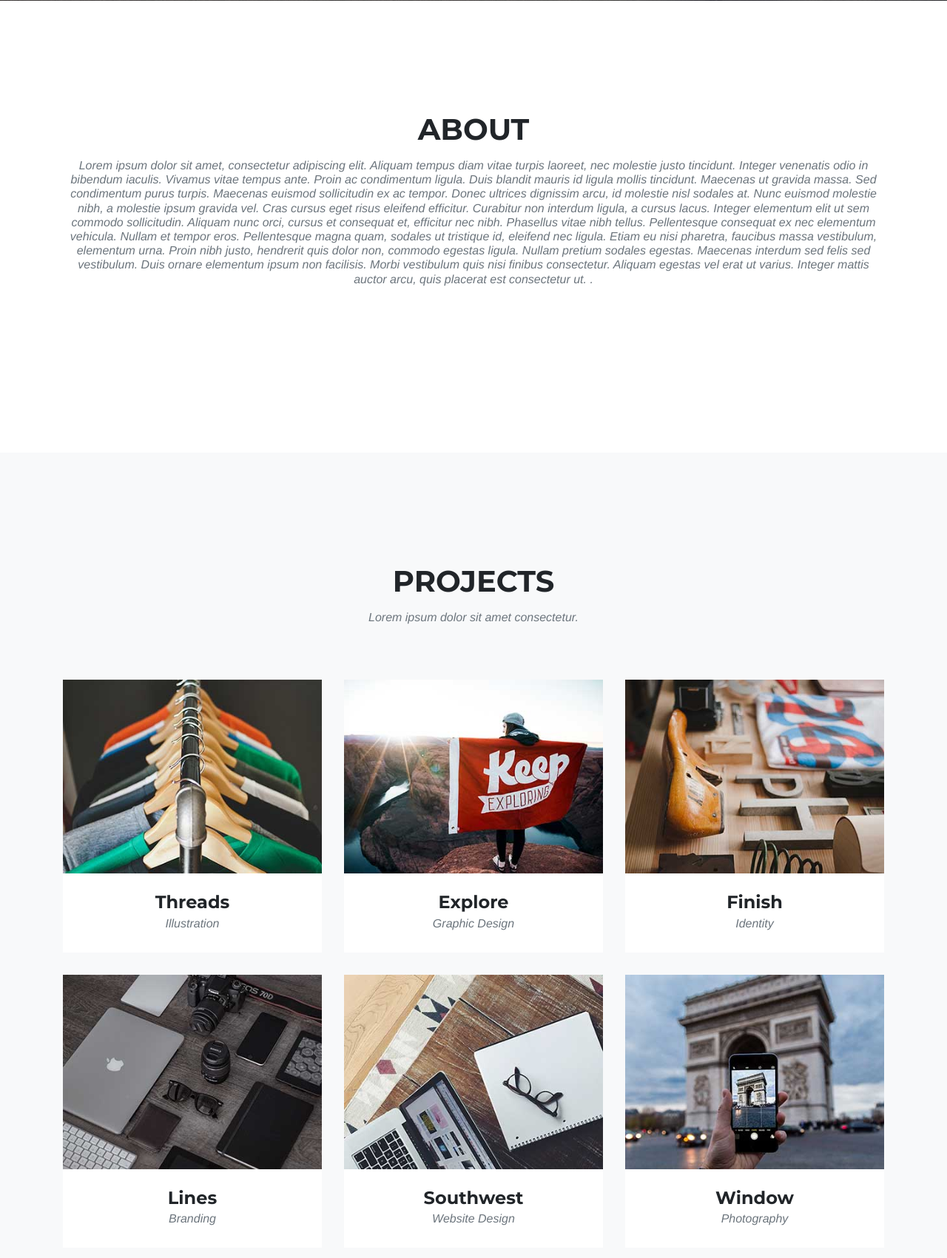
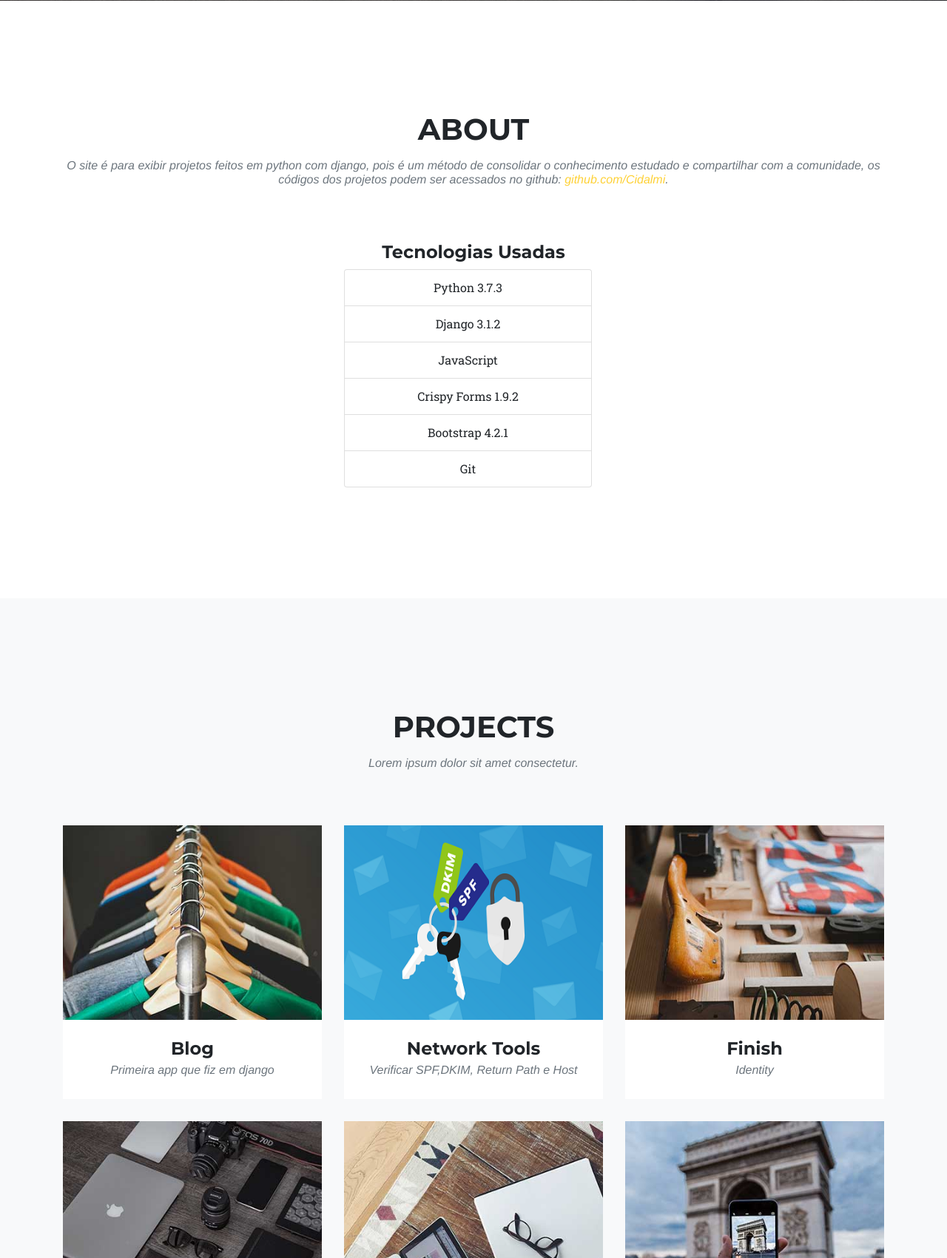
Before and after one commit to Cidalmi/python, a Django app: page / in a window 1280 px wide. Shown: the part 689-2390 px from the top of the page at 74% size. Run offline with Django 3.2, Linux system fonts and the light colour scheme; some libraries are stand-ins or nearby versions; some web fonts are replaced.

Commit message:
Edição de texto

```diff
--- a/home/templates/home/index.html
+++ b/home/templates/home/index.html
@@ -41,10 +41,22 @@
           <div class="row">
             <div class="col-lg-12 text-center">
               <h2 class="section-heading text-uppercase">About</h2>
-              <h3 class="section-subheading text-muted"> Lorem ipsum dolor sit amet, consectetur adipiscing elit. Aliquam tempus diam vitae turpis laoreet, nec molestie justo tincidunt. Integer venenatis odio in bibendum iaculis. Vivamus vitae tempus ante. Proin ac condimentum ligula. Duis blandit mauris id ligula mollis tincidunt. Maecenas ut gravida massa. Sed condimentum purus turpis. Maecenas euismod sollicitudin ex ac tempor. Donec ultrices dignissim arcu, id molestie nisl sodales at. Nunc euismod molestie nibh, a molestie ipsum gravida vel. Cras cursus eget risus eleifend efficitur. Curabitur non interdum ligula, a cursus lacus.
-                Integer elementum elit ut sem commodo sollicitudin. Aliquam nunc orci, cursus et consequat et, efficitur nec nibh. Phasellus vitae nibh tellus. Pellentesque consequat ex nec elementum vehicula. Nullam et tempor eros. Pellentesque magna quam, sodales ut tristique id, eleifend nec ligula. Etiam eu nisi pharetra, faucibus massa vestibulum, elementum urna. Proin nibh justo, hendrerit quis dolor non, commodo egestas ligula. Nullam pretium sodales egestas. Maecenas interdum sed felis sed vestibulum. Duis ornare elementum ipsum non facilisis. Morbi vestibulum quis nisi finibus consectetur. Aliquam egestas vel erat ut varius. Integer mattis auctor arcu, quis placerat est consectetur ut. .</h3>
+              <h3 class="section-subheading text-muted">O site é para exibir projetos feitos em python com django, pois é um método de consolidar o conhecimento estudado e compartilhar com a comunidade, os códigos dos projetos podem ser acessados no github: <a href="https://github.com/Cidalmi" >github.com/Cidalmi</a>.</h3>
             </div>
           </div>
+          <div class="row justify-content-md-center">
+              <div class="col-md-4 text-center">
+                <h4>Tecnologias Usadas</h4>
+                <ul class="list-group col-sm-12">
+                  <li class="list-group-item">Python 3.7.3</li>
+                  <li class="list-group-item">Django 3.1.2</li>
+                  <li class="list-group-item">JavaScript</li>
+                  <li class="list-group-item">Crispy Forms 1.9.2</li>
+                  <li class="list-group-item">Bootstrap 4.2.1</li>
+                  <li class="list-group-item">Git</li>
+                </ul>
+              </div>
+            </div>
         </div>
       </section>
 
@@ -68,8 +80,8 @@
               <img class="img-fluid" src="{% static 'img/portfolio/01-thumbnail.jpg' %}" alt="">
             </a>
             <div class="portfolio-caption">
-              <h4>Threads</h4>
-              <p class="text-muted">Illustration</p>
+              <h4>Blog</h4>
+              <p class="text-muted">Primeira app que fiz em django</p>
             </div>
           </div>
           <div class="col-md-4 col-sm-6 portfolio-item">
@@ -79,11 +91,11 @@
                   <i class="fa fa-plus fa-3x"></i>
                 </div>
               </div>
-              <img class="img-fluid" src="{% static 'img/portfolio/02-thumbnail.jpg' %}" alt="">
+              <img class="img-fluid" src="{% static 'img/portfolio/02-thumbnail.png' %}" alt="">
             </a>
             <div class="portfolio-caption">
-              <h4>Explore</h4>
-              <p class="text-muted">Graphic Design</p>
+              <h4>Network Tools</h4>
+              <p class="text-muted">Verificar SPF,DKIM, Return Path e Host</p>
             </div>
           </div>
           <div class="col-md-4 col-sm-6 portfolio-item">
@@ -165,7 +177,7 @@
                     <i class="fa fa-plus fa-3x"></i>
                   </div>
                 </div>
-                <img class="img-fluid" src="{% static 'img/portfolio/02-thumbnail.jpg' %}" alt="">
+                <img class="img-fluid" src="{% static 'img/portfolio/02-thumbnail.png' %}" alt="">
               </a>
               <div class="portfolio-caption">
                 <h4>Explore</h4>
```
Also changed, not shown: home/static/img/portfolio/02-full.png (added), home/static/img/portfolio/02-full2.jpg (renamed from home/static/img/portfolio/02-full.jpg), home/static/img/portfolio/02-thumbnail.png (added), home/static/img/portfolio/02-thumbnail2.jpg (renamed from home/static/img/portfolio/02-thumbnail.jpg).
